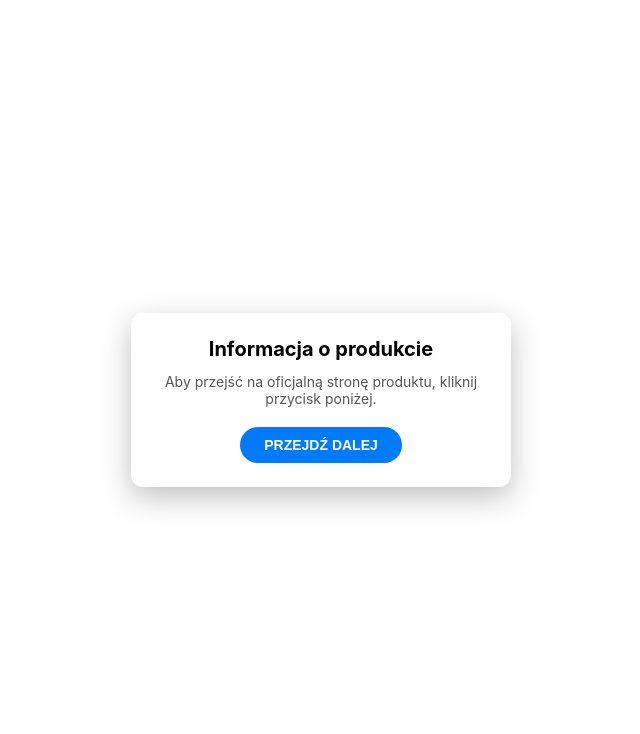
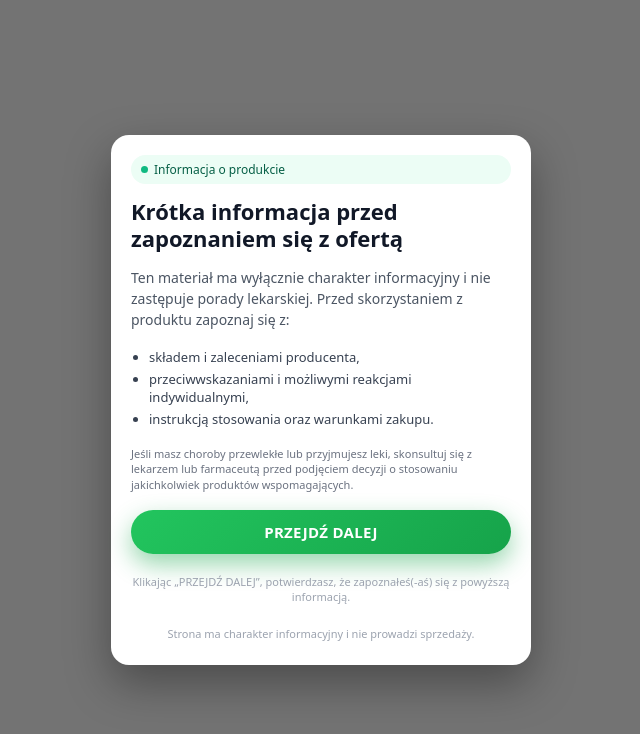
Before and after one commit to Siriusden/nutra-page, a plain HTML site: page index.html in a window 1280 px wide. Shown: the whole page, without its empty margins (319-959 px from the left). Drawn offline with Linux system fonts and the light colour scheme.

Commit message:
Update index.html

```diff
--- a/index.html
+++ b/index.html
@@ -3,77 +3,250 @@
 <head>
     <meta charset="UTF-8">
     <title>Informacja o produkcie</title>
-  <meta name="viewport" content="width=device-width, initial-scale=1.0">
+    <meta name="viewport" content="width=device-width, initial-scale=1">
+
+    <!-- Базовые meta, чтобы страница выглядела как инфо-лендинг -->
+    <meta name="description" content="Strona informacyjna o produkcie. Sprawdź szczegóły, opinie i zasady stosowania.">
+
     <style>
+        /* Сброс базовых отступов */
         * {
+            margin: 0;
+            padding: 0;
             box-sizing: border-box;
         }
 
+        html, body {
+            height: 100%;
+        }
+
         body {
-      margin: 0;
-      height: 100vh;
+            font-family: system-ui, -apple-system, BlinkMacSystemFont, "Segoe UI", sans-serif;
+            color: #111827;
+            /* Фоновое изображение (замени на свою прямую ссылку) */
+            background: url("BACKGROUND_IMAGE_URL") no-repeat center center fixed;
+            background-size: cover;
+            position: relative;
+            overflow-x: hidden;
+        }
+
+        /* Затемнение + лёгкий блюр */
+        body::before {
+            content: "";
+            position: fixed;
+            inset: 0;
+            background: rgba(0, 0, 0, 0.55);
+            backdrop-filter: blur(3px);
+            z-index: 0;
+        }
+
+        /* Контейнер по центру */
+        .page-wrapper {
+            position: relative;
+            z-index: 1;
+            min-height: 100vh;
             display: flex;
             align-items: center;
             justify-content: center;
-      font-family: -apple-system, BlinkMacSystemFont, "Segoe UI", Roboto, sans-serif;
-
-      /* ФОН — СЮДА ВСТАВЛЯЕШЬ ПРЯМОЙ ЛИНК НА КАРТИНКУ */
-      background: url("<a href="https://ibb.co/Csb5P3YX"><img src="https://i.ibb.co/cX6cYSZp/pexels-samson-katt-5225491.jpg" alt="pexels-samson-katt-5225491" border="0" /></a>") no-repeat center center fixed;
-      background-size: cover;
+            padding: 16px;
         }
 
+        /* Белая карточка */
         .card {
+            width: 100%;
+            max-width: 420px;
             background: #ffffff;
-      padding: 24px 32px;
-      border-radius: 12px;
-      box-shadow: 0 10px 30px rgba(0,0,0,0.25);
-      text-align: center;
-      max-width: 380px;
-      width: 100%;
+            border-radius: 18px;
+            padding: 20px 20px 24px;
+            box-shadow: 0 18px 45px rgba(0, 0, 0, 0.35);
+            display: flex;
+            flex-direction: column;
+            gap: 14px;
+            animation: cardFadeIn 0.7s ease-out;
         }
 
-    .card h1 {
-      font-size: 20px;
-      margin: 0 0 12px;
+        @keyframes cardFadeIn {
+            from {
+                opacity: 0;
+                transform: translateY(14px);
+            }
+            to {
+                opacity: 1;
+                transform: translateY(0);
+            }
         }
 
-    .card p {
-      font-size: 14px;
-      margin: 0 0 20px;
-      color: #555;
+        /* Маленький "бейдж"/подзаголовок сверху */
+        .badge {
+            display: inline-flex;
+            align-items: center;
+            gap: 6px;
+            font-size: 12px;
+            color: #065f46;
+            background: #ecfdf5;
+            border-radius: 999px;
+            padding: 6px 10px;
+            font-weight: 500;
         }
 
-    .btn {
-      display: inline-block;
-      padding: 10px 24px;
+        .badge-dot {
+            width: 7px;
+            height: 7px;
             border-radius: 999px;
-      background: #007bff;
-      color: #fff;
-      text-decoration: none;
-      font-weight: 600;
-      font-size: 14px;
-      border: none;
-      cursor: pointer;
+            background: #10b981;
         }
 
-    .btn:hover {
-      background: #0063d1;
+        h1 {
+            font-size: 22px;
+            line-height: 1.25;
+            color: #111827;
+        }
+
+        .subtitle {
+            font-size: 14px;
+            color: #4b5563;
+            line-height: 1.5;
+        }
+
+        .list {
+            margin-top: 4px;
+            margin-bottom: 4px;
+            padding-left: 18px;
+            display: flex;
+            flex-direction: column;
+            gap: 4px;
+        }
+
+        .list li {
+            font-size: 13px;
+            color: #374151;
+        }
+
+        .note {
+            font-size: 11px;
+            color: #6b7280;
+            line-height: 1.4;
+        }
+
+        /* Кнопка */
+        .cta-wrapper {
+            margin-top: 4px;
+            display: flex;
+        }
+
+        .cta-button {
+            display: inline-flex;
+            justify-content: center;
+            align-items: center;
+            width: 100%;
+            padding: 12px 16px;
+            border-radius: 999px;
+            border: none;
+            text-decoration: none;
+            font-size: 15px;
+            font-weight: 600;
+            letter-spacing: 0.02em;
+            color: #ffffff;
+            background: linear-gradient(135deg, #22c55e, #16a34a);
+            box-shadow: 0 10px 25px rgba(22, 163, 74, 0.45);
+            cursor: pointer;
+            transition:
+                transform 0.12s ease-out,
+                box-shadow 0.12s ease-out,
+                filter 0.12s ease-out;
+        }
+
+        .cta-button:hover {
+            transform: translateY(-1px);
+            box-shadow: 0 14px 35px rgba(22, 163, 74, 0.55);
+            filter: brightness(1.03);
+        }
+
+        .cta-button:active {
+            transform: translateY(0);
+            box-shadow: 0 8px 18px rgba(22, 163, 74, 0.5);
+            filter: brightness(0.98);
+        }
+
+        .cta-subtext {
+            margin-top: 6px;
+            font-size: 11px;
+            color: #9ca3af;
+            text-align: center;
+        }
+
+        /* Низ карточки */
+        .footer-text {
+            margin-top: 8px;
+            font-size: 11px;
+            color: #9ca3af;
+            text-align: center;
+        }
+
+        /* Адаптив */
+        @media (max-width: 480px) {
+            .card {
+                padding: 18px 16px 20px;
+                border-radius: 16px;
+            }
+
+            h1 {
+                font-size: 20px;
+            }
+
+            .subtitle {
+                font-size: 13px;
+            }
+
+            .cta-button {
+                font-size: 14px;
+                padding: 11px 14px;
+            }
         }
     </style>
 </head>
 <body>
-
-  <div class="card">
-    <h1>Informacja o produkcie</h1>
-    <p>Aby przejść na oficjalną stronę produktu, kliknij przycisk poniżej.</p>
-    <button class="btn" onclick="goToOffer()">PRZEJDŹ DALEJ</button>
+    <div class="page-wrapper">
+        <main class="card" aria-label="Informacja o produkcie">
+            <div class="badge">
+                <span class="badge-dot"></span>
+                Informacja o produkcie
             </div>
 
-  <script>
-    function goToOffer() {
-      window.location.href = "https://fastnuttrk.com/?a=290106&c=404688&co=353465&mt=26&s1={adid}&s2={creative}&s3={placement}";
-    }
-  </script>
+            <header>
+                <h1>Krótka informacja przed zapoznaniem się z ofertą</h1>
+            </header>
 
+            <section class="subtitle">
+                Ten materiał ma wyłącznie charakter informacyjny i nie zastępuje porady lekarskiej.
+                Przed skorzystaniem z produktu zapoznaj się z:
+            </section>
+
+            <ul class="list">
+                <li>składem i zaleceniami producenta,</li>
+                <li>przeciwwskazaniami i możliwymi reakcjami indywidualnymi,</li>
+                <li>instrukcją stosowania oraz warunkami zakupu.</li>
+            </ul>
+
+            <p class="note">
+                Jeśli masz choroby przewlekłe lub przyjmujesz leki, skonsultuj się z lekarzem lub farmaceutą przed podjęciem decyzji o stosowaniu jakichkolwiek produktów wspomagających.
+            </p>
+
+            <div class="cta-wrapper">
+                <!-- ТУТ МЕНЯЕШЬ ССЫЛКУ НА СВОЙ ОФФЕР -->
+                <a class="cta-button" href="https://twoj-ofer.pl" rel="noopener noreferrer">
+                    PRZEJDŹ DALEJ
+                </a>
+            </div>
+
+            <div class="cta-subtext">
+                Klikając „PRZEJDŹ DALEJ”, potwierdzasz, że zapoznałeś(-aś) się z powyższą informacją.
+            </div>
+
+            <div class="footer-text">
+                Strona ma charakter informacyjny i nie prowadzi sprzedaży.
+            </div>
+        </main>
+    </div>
 </body>
 </html>
```
Lines whose indentation alone changed are shown as unchanged.
